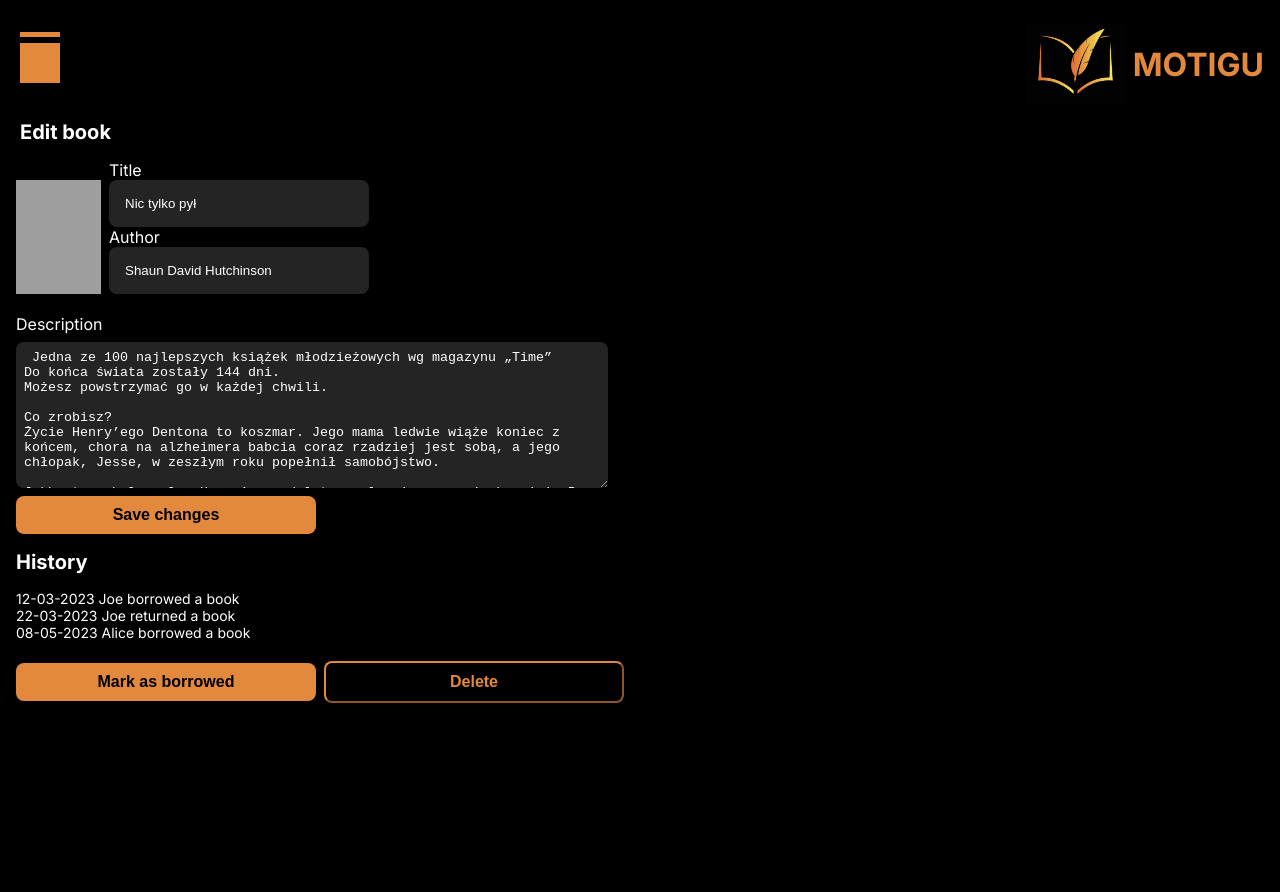
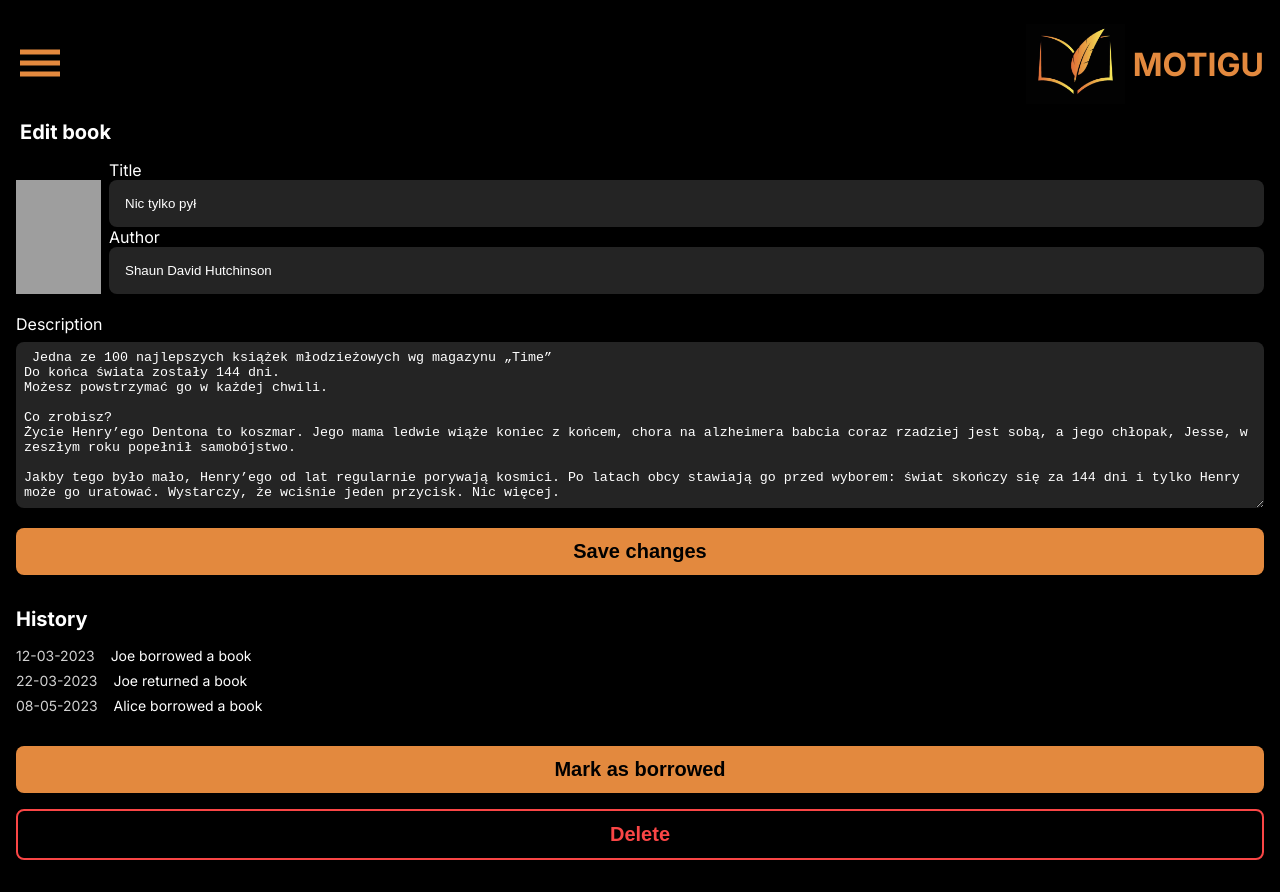
Before and after one commit to KubaC701/library-webiste, a React (Vite) app: page /books/01d5cabc-e0c5-42da-853d-7f167b16db36 in a window 1280 px wide. Before the commit the page ends 800 px from the top, so only its background shows below. Built offline with nearby package versions, Linux system fonts and the light colour scheme; sample sign-in values are in the browser's storage; grey boxes are pictures that could not be loaded.

Commit message:
Edit book view final changes vol.1

```diff
--- a/src/components/Button/Button.css
+++ b/src/components/Button/Button.css
@@ -11,7 +11,7 @@
 
 .button--outline {
   background-color: transparent;
-  border: 1px solid var(--color-primary);
+  border: 2px solid var(--color-primary);
   color: var(--color-primary);
 }
 
@@ -23,3 +23,13 @@
 .button--outline:hover {
   background-color: #242424;
 }
+
+.button--dangerous:hover {
+  background-color: #260808;
+}
+
+.button--dangerous {
+  background-color: transparent;
+  color: var(--color-error);
+  border: 2px solid var(--color-error);
+}
--- a/src/components/EditBook/EditBook.jsx
+++ b/src/components/EditBook/EditBook.jsx
@@ -1,8 +1,8 @@
 import Layout from '../Layout/Layout';
 import './edit-book.css';
-import BookEdition from './EditBookEdition';
-import BookHistory from './EditBookHistory';
-import BookAction from './EditBookAction';
+import EditBookForm from './EditBookForm';
+import EditBookHistory from './EditBookHistory';
+import EditBookAction from './EditBookAction';
 import { useParams } from 'react-router-dom';
 import useBooksContext from '../../contexts/BooksContext';
 
@@ -13,9 +13,9 @@ const EditBook = () => {
 
   return (
     <Layout>
-      <BookEdition currentBook={currentBook} />
-      <BookHistory />
-      <BookAction />
+      <EditBookForm currentBook={currentBook} />
+      <EditBookHistory />
+      <EditBookAction />
     </Layout>
   );
 };
--- a/src/components/EditBook/EditBookAction.jsx
+++ b/src/components/EditBook/EditBookAction.jsx
@@ -1,12 +1,12 @@
+import Button from '../Button/Button';
+
 const EditBookAction = () => {
   return (
-    <div className="edit-book-action_container">
-      <button type="button" className="edit-book-action_borrowed">
-        Mark as borrowed
-      </button>
-      <button type="button-delete" className="edit-book-action_delete">
+    <div>
+      <Button type="button">Mark as borrowed</Button>
+      <Button type="button" variant="dangerous" className="edit-book-action__delete">
         Delete
-      </button>
+      </Button>
     </div>
   );
 };
--- a/src/components/EditBook/EditBookEdition.jsx
+++ /dev/null
@@ -1,60 +0,0 @@
-import { useState } from 'react';
-import Input from '../Input/Input';
-import { THUMBNAIL_DIMENSIONS } from '../../constants/books';
-
-const EditBookEdition = ({ currentBook }) => {
-  const [author, setAuthor] = useState(currentBook.author);
-  const [title, setTitle] = useState(currentBook.title);
-  const [description, setDescription] = useState(currentBook.description);
-  return (
-    <main>
-      <div className="edit-book-edition__container">
-        <div>
-          <h1 className="edit-book-edition__h1">Edit book</h1>
-        </div>
-        <form className="edit-book-edition__form">
-          <div className="edit-book-edition__basic-info">
-            <img
-              src={currentBook.thumbnail}
-              alt={currentBook.title}
-              width={THUMBNAIL_DIMENSIONS.WIDTH}
-              height={THUMBNAIL_DIMENSIONS.HEIGHT}
-              className="edit-book-edition__thumbnail"
-            />
-            <div>
-              <Input
-                label="Title"
-                name="title"
-                id="title"
-                value={title}
-                onChange={(event) => setTitle(event.target.value)}
-              />
-              <Input
-                label="Author"
-                name="author"
-                id="author"
-                value={author}
-                onChange={(event) => setAuthor(event.target.value)}
-              />
-            </div>
-          </div>
-          <label className="edit-book-edition__description-label" htmlFor="description">
-            Description
-          </label>
-          <textarea
-            className="edit-book-edition__description"
-            name="Description"
-            id="Description"
-            value={description}
-            onChange={(event) => setDescription(event.target.value)}
-          />
-          <button type="submit" className="edit-book-edition_save-changes">
-            Save changes
-          </button>
-        </form>
-      </div>
-    </main>
-  );
-};
-
-export default EditBookEdition;
--- /dev/null
+++ b/src/components/EditBook/EditBookForm.jsx
@@ -0,0 +1,60 @@
+import { useState } from 'react';
+import Input from '../Input/Input';
+import { THUMBNAIL_DIMENSIONS } from '../../constants/books';
+import Button from '../Button/Button';
+
+const EditBookForm = ({ currentBook }) => {
+  const [author, setAuthor] = useState(currentBook.author);
+  const [title, setTitle] = useState(currentBook.title);
+  const [description, setDescription] = useState(currentBook.description);
+  return (
+    <section>
+      <h1 className="edit-book-form__h1">Edit book</h1>
+      <form className="edit-book-form__form">
+        <div className="edit-book-form__basic-info">
+          <img
+            src={currentBook.thumbnail}
+            alt={currentBook.title}
+            width={THUMBNAIL_DIMENSIONS.WIDTH}
+            height={THUMBNAIL_DIMENSIONS.HEIGHT}
+            className="edit-book-form__thumbnail"
+          />
+          <div className="edit-book-form__inputs">
+            <Input
+              label="Title"
+              name="title"
+              id="title"
+              className="edit-book-form__input"
+              value={title}
+              onChange={(event) => setTitle(event.target.value)}
+            />
+            <Input
+              label="Author"
+              name="author"
+              id="author"
+              className="edit-book-form__input"
+              value={author}
+              onChange={(event) => setAuthor(event.target.value)}
+            />
+          </div>
+        </div>
+        <label className="edit-book-form__description-label" htmlFor="description">
+          Description
+        </label>
+        <textarea
+          className="edit-book-form__description"
+          name="Description"
+          id="Description"
+          value={description}
+          onChange={(event) => setDescription(event.target.value)}
+          rows={10}
+        />
+        <Button type="submit" className="edit-book-form__save-changes">
+          Save changes
+        </Button>
+      </form>
+    </section>
+  );
+};
+
+export default EditBookForm;
--- a/src/components/EditBook/EditBookHistory.jsx
+++ b/src/components/EditBook/EditBookHistory.jsx
@@ -1,17 +1,19 @@
 const EditBookHistory = () => {
   return (
-    <div className="edit-book-history__container">
-      <div>
-        <h2 className="edit-book-history__h2">History</h2>
-      </div>
-      <div className="edit-book-history__info">
-        <ul className="edit-book-history__list">
-          <li>12-03-2023 Joe borrowed a book</li>
-          <li>22-03-2023 Joe returned a book</li>
-          <li>08-05-2023 Alice borrowed a book</li>
-        </ul>
-      </div>
-    </div>
+    <section className="edit-book-history__container">
+      <h2 className="edit-book-history__h2">History</h2>
+      <ul className="edit-book-history__list">
+        <li className="edit-book-history__item">
+          <span className="edit-book-history__date"> 12-03-2023</span> Joe borrowed a book
+        </li>
+        <li className="edit-book-history__item">
+          <span className="edit-book-history__date"> 22-03-2023</span> Joe returned a book
+        </li>
+        <li className="edit-book-history__item">
+          <span className="edit-book-history__date"> 08-05-2023</span> Alice borrowed a book
+        </li>
+      </ul>
+    </section>
   );
 };
 
--- a/src/components/EditBook/edit-book.css
+++ b/src/components/EditBook/edit-book.css
@@ -1,78 +1,56 @@
-.edit-book-edition__container {
-  flex-direction: column;
-}
-
-.edit-book-edition__h1 {
+.edit-book-form__h1 {
   margin-left: 4px;
   font-size: 20px;
   margin-bottom: 16px;
   color: var(--color-text);
 }
 
-.edit-book-edition__form {
+.edit-book-form__form {
   flex-direction: column;
 }
 
-.edit-book-edition_save-changes {
-  background-color: var(--color-primary);
-  border-radius: 8px;
-  padding: 10px;
-  width: 100%;
-  min-width: 100px;
-  max-width: 300px;
-  border: none;
-  margin-top: 8px;
-  margin-bottom: 16px;
-  font-size: 16px;
-  font-weight: 700;
-  justify-self: center;
+.edit-book-form__save-changes {
+  margin: 16px 0 24px;
 }
 
-.edit-book-edition__basic-info {
+.edit-book-form__basic-info {
   display: flex;
   gap: 8px;
   margin-bottom: 20px;
 }
 
-.edit-book-edition__thumbnail {
+.edit-book-form__thumbnail {
   margin-top: 20px;
   max-width: 85px;
   height: auto;
 }
 
-.edit-book-edition__description-label {
+.edit-book-form__input {
+  width: 100%;
+}
+
+.edit-book-form__description-label {
   color: var(--color-text);
 }
 
-.edit-book-edition__description {
+.edit-book-form__description {
   margin-top: 8px;
   padding: 8px 8px;
   background-color: var(--color-input);
   color: var(--color-text);
   border: none;
   border-radius: 8px;
-  display: flex;
-  min-height: 146px;
   width: 100%;
-  max-width: 592px;
 }
 
-.edit-book-history_container {
-  padding: 16px 16px;
-  display: flex;
-  flex-direction: column;
+.edit-book-history__container {
+  margin: 32px 0;
 }
 
 .edit-book-history__h2 {
   font-size: 20px;
   color: var(--color-text);
   margin-bottom: 16px;
-}
-
-.edit-book-history__info {
-  display: flex;
-  flex-direction: row;
-  gap: 50px;
 }
 
 .edit-book-history__list {
@@ -82,35 +60,29 @@
   justify-self: flex-start;
 }
 
-.edit-book-action_container {
+.edit-book-action__container {
   margin-top: 20px;
   flex-direction: column;
   justify-content: center;
 }
 
-.edit-book-action_borrowed {
-  margin-right: 8px;
-  background-color: var(--color-primary);
-  border-radius: 8px;
-  padding: 10px;
-  width: 100%;
-  min-width: 100px;
-  max-width: 300px;
-  border: none;
-  margin-bottom: 16px;
-  font-size: 16px;
-  font-weight: 700;
+.edit-book-form__save-changes {
+  margin-top: 16px;
 }
 
-.edit-book-action_delete {
-  color: var(--color-primary);
-  border-color: var(--color-primary);
-  background-color: black;
-  border-radius: 8px;
-  padding: 10px;
+.edit-book-action__delete {
+  margin-top: 16px;
+}
+
+.edit-book-form__inputs {
   width: 100%;
-  min-width: 100px;
-  max-width: 300px;
-  font-size: 16px;
-  font-weight: 700;
 }
+
+.edit-book-history__date {
+  color: #d1d1d1;
+  margin-right: 12px;
+}
+
+.edit-book-history__item {
+  margin-bottom: 8px;
+}
--- a/src/components/Input/Input.css
+++ b/src/components/Input/Input.css
@@ -17,7 +17,7 @@
 }
 
 .input__error {
-  color: #9e2626;
+  color: var(--color-error);
   font-size: 12px;
   margin-top: 4px;
   position: absolute;
--- a/src/components/bookdetails/BookDetails.jsx
+++ b/src/components/bookdetails/BookDetails.jsx
@@ -13,20 +13,17 @@ const BookDetails = () => {
         <button type="submit" className="button">
           Reserve
         </button>
-        <span>
+        <span className="book-details__reservation">
           {' '}
           After reservation you’ll have 3 days to pick up you book from the library after this time
           your reservation will be cancelled
         </span>
         <h2 className="book-details__subheading">Description</h2>
-        <div className="book-details__description">
-          <p>
-            Na album &quot;Był sobie Gdańsk&quot; złożyły się zdjęcia z wielu zbiorów archiwalnych,
-            muzealnych i prywatnych. Przejrzeliśmy ich tysiące. Naszym zamiarem było pokazanie
-            przede wszystkim tych fragmentów miasta, które zniknęły bezpowrotnie lub zmieniły swój
-            charakter.
-          </p>
-        </div>
+        <p className="book-details__description">
+          Na album &quot;Był sobie Gdańsk&quot; złożyły się zdjęcia z wielu zbiorów archiwalnych,
+          muzealnych i prywatnych. Przejrzeliśmy ich tysiące. Naszym zamiarem było pokazanie przede
+          wszystkim tych fragmentów miasta, które zniknęły bezpowrotnie lub zmieniły swój charakter.
+        </p>
       </div>
     </Layout>
   );
--- a/src/components/bookdetails/bookdetails.css
+++ b/src/components/bookdetails/bookdetails.css
@@ -23,12 +23,12 @@
   margin: 0 0 10px 0px;
 }
 
-p {
+.book-details__description {
   color: #ffffff;
   font-size: 12px;
 }
 
-span {
+.book-details__reservation {
   font-size: 12px;
   text-align: center;
   padding-top: 10px;
--- a/src/styles/variables.css
+++ b/src/styles/variables.css
@@ -6,4 +6,5 @@
   --color-input: #242424;
   --color-background: #000;
   --color-text: #fff;
+  --color-error: #fa4646;
 }
```
